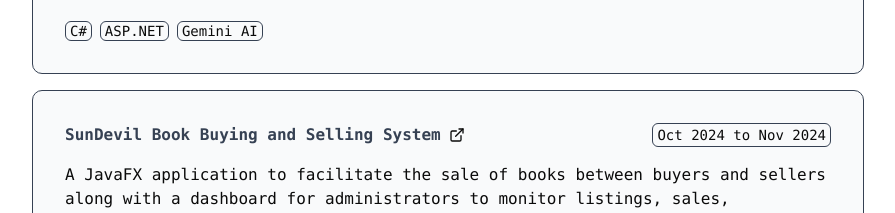
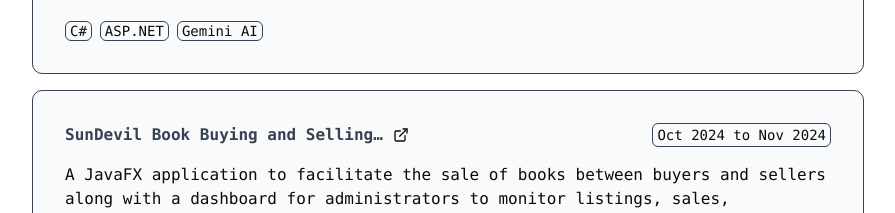
Before and after one commit to AwesomeJaith/jaithdarrah-dot-com-v2, a Next.js app: page / in a window 1280 px wide. Shown: the part 1400-1613 px from the top of the page, without its empty margins (192-1087 px from the left). Built offline with nearby package versions, Linux system fonts and the light colour scheme.

Commit message:
Update cards for better responsiveness on smaller screens

```diff
--- a/src/components/project.tsx
+++ b/src/components/project.tsx
@@ -32,14 +32,14 @@ const Project = ({
 
   return (
     <div className="flex flex-col gap-4 bg-gray-50 p-8 rounded-lg border border-gray-700">
-      <div className="flex justify-between gap-4">
+      <div className="flex flex-wrap justify-between gap-4">
         {link ? (
           <Link href={link} target="_blank" className="group">
             <div className="flex items-center gap-2">
-              <h2 className="inline-block font-semibold text-gray-700 transition-colors duration-200 group-hover:text-[#4cda82]">
+              <h2 className="truncate max-w-xs font-semibold text-gray-700 transition-colors duration-200 group-hover:text-[#4cda82]">
                 {title}
               </h2>
-              <ExternalLinkIcon className="size-4 transition-colors duration-200 group-hover:text-[#4cda82]" />
+              <ExternalLinkIcon className="size-4 shrink-0 transition-colors duration-200 group-hover:text-[#4cda82]" />
             </div>
           </Link>
         ) : (
--- a/src/components/work-experience.tsx
+++ b/src/components/work-experience.tsx
@@ -33,11 +33,11 @@ const WorkExperience = ({
 
   return (
     <div className="flex flex-col gap-4 bg-gray-50 p-8 rounded-lg border border-gray-700">
-      <div className="flex justify-between gap-4">
+      <div className="flex flex-wrap justify-between gap-4">
         {link ? (
           <Link href={link} target="_blank" className="group">
             <div className="flex items-center gap-2">
-              <h2 className="inline-block font-semibold text-gray-700 transition-colors duration-200 group-hover:text-[#4cda82]">
+              <h2 className="truncate max-w-xs font-semibold text-gray-700 transition-colors duration-200 group-hover:text-[#4cda82]">
                 {company}
               </h2>
               <ExternalLinkIcon className="size-4 transition-colors duration-200 group-hover:text-[#4cda82]" />
```
